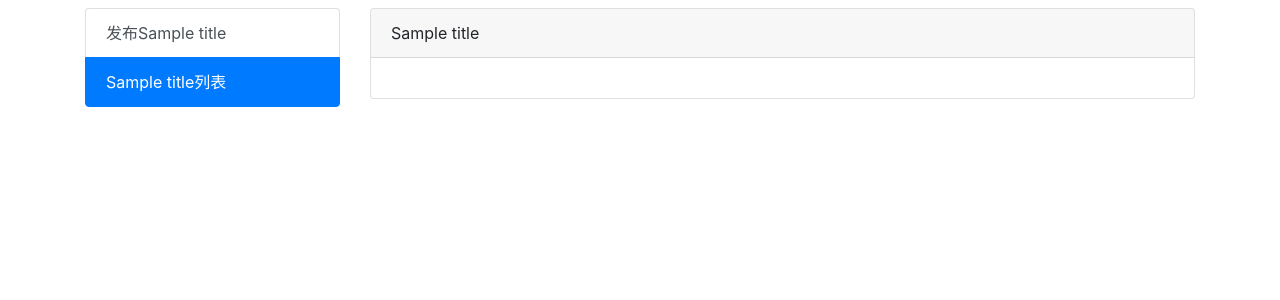
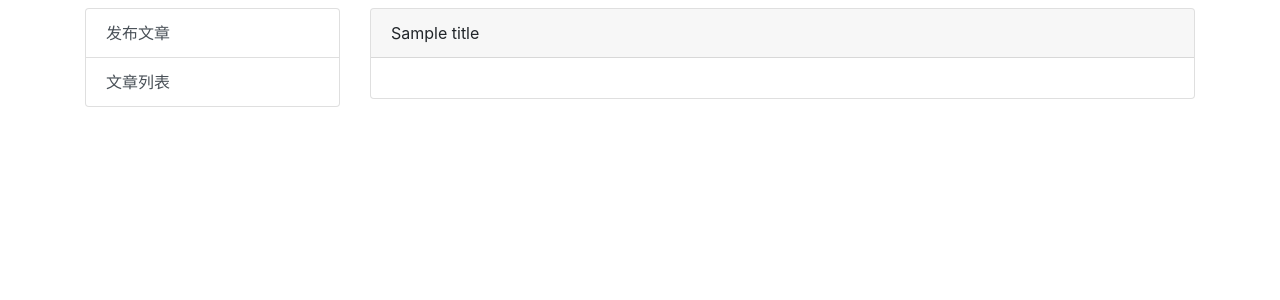
Before and after one commit to hengzZ/movie_web, a Flask app: template a_simple_flask_project/templates/layout.html in a window 1280 px wide. Shown: the part 56-356 px from the top of the page. Run offline with Flask 2, Linux system fonts and the light colour scheme; the template is opened without the code that fills it: most values are stand-ins (such as "Sample title", 1, 10 or a date in 2020); some libraries are stand-ins or nearby versions.

Commit message:
html menu template

```diff
--- a/a_simple_flask_project/templates/menus.html
+++ b/a_simple_flask_project/templates/menus.html
@@ -1,4 +1,4 @@
 <div class="list-group">
-    <a href="/art/add/" class="list-group-item list-group-item-action">发布{{ title }}</a>
-    <a href="/art/list/" class="list-group-item list-group-item-action active">{{ title }}列表</a>
+    <a id="m1" href="/art/add/" class="list-group-item list-group-item-action">发布文章</a>
+    <a id="m2" href="/art/list/" class="list-group-item list-group-item-action">文章列表</a>
 </div>
```
